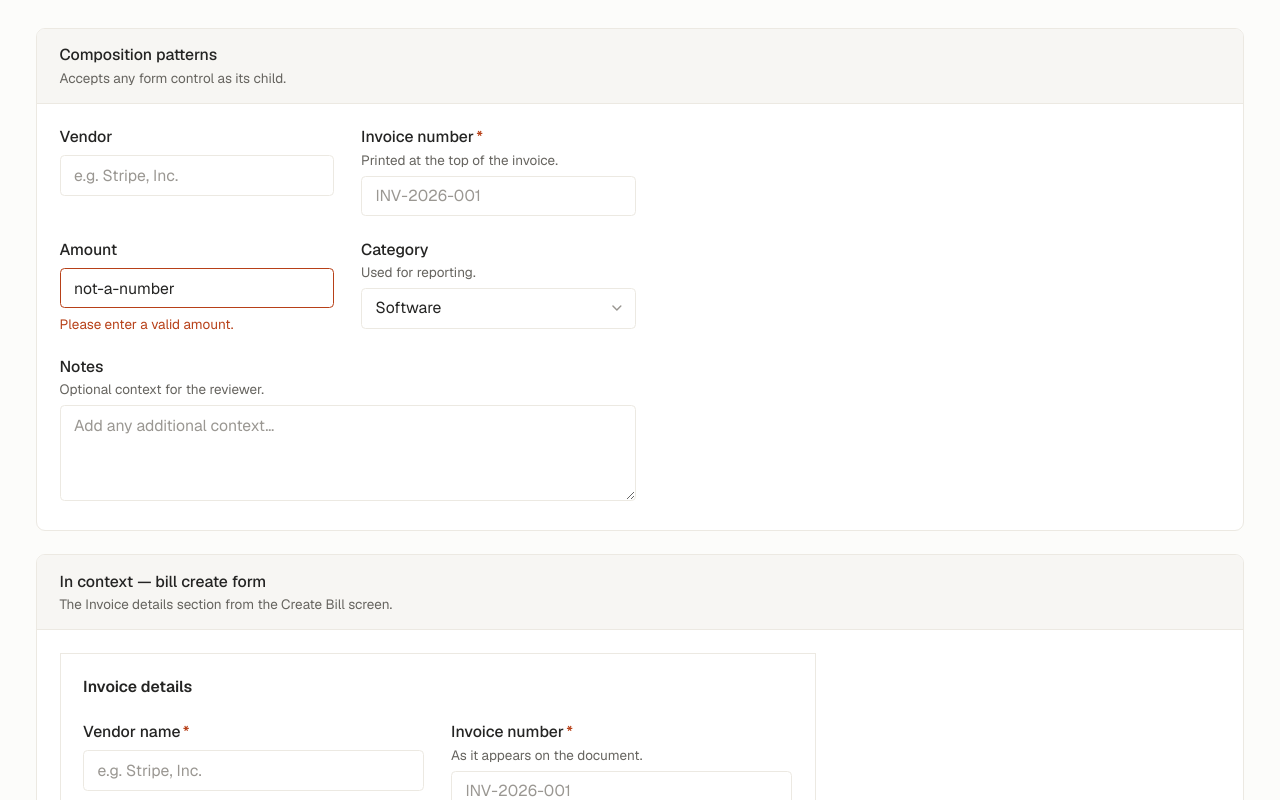
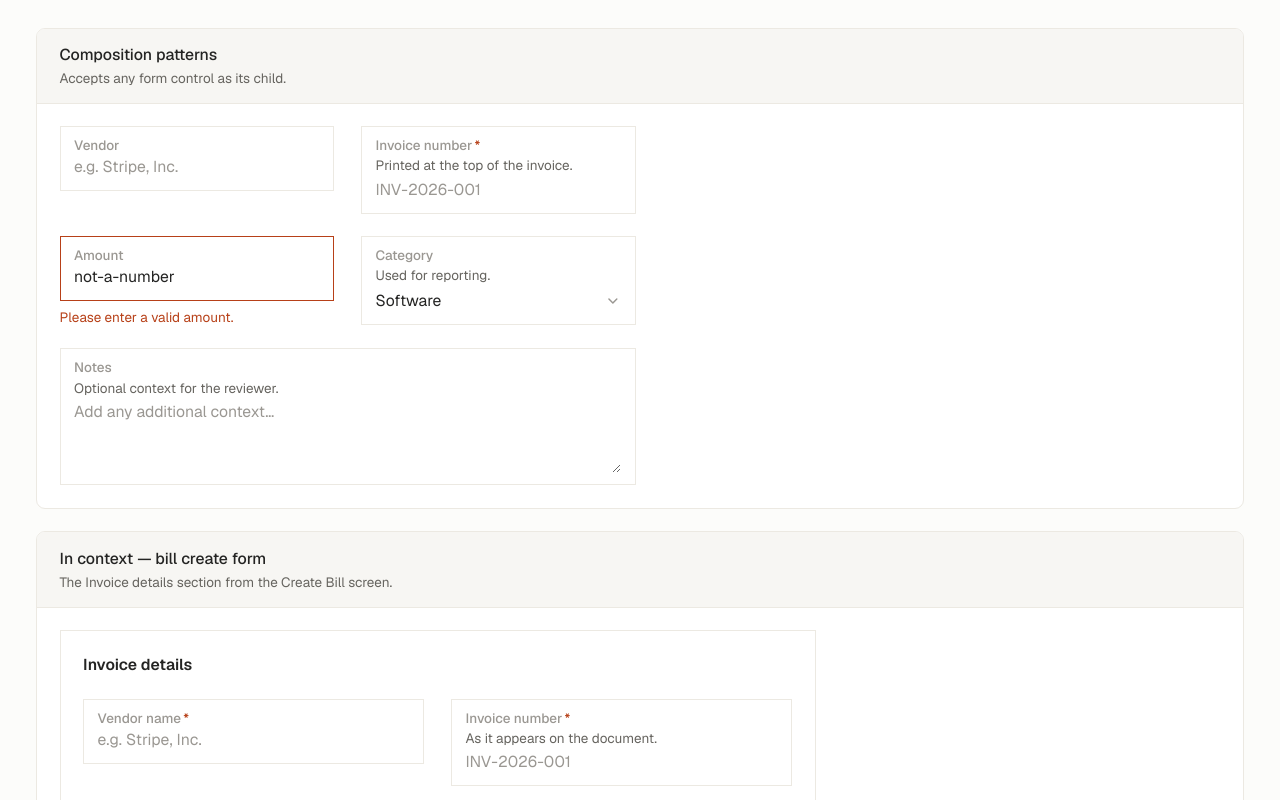
Before and after one commit to kalafuente/payables-platform, a Next.js app: page /design-system in a window 1280 px wide. Shown: the part 8980-9780 px from the top of the page. Built offline with nearby package versions, Linux system fonts and the light colour scheme.

Commit message:
refactor: improve form field composition

```diff
--- a/app/(app)/bills/[id]/edit/loading.tsx
+++ b/app/(app)/bills/[id]/edit/loading.tsx
@@ -2,9 +2,9 @@ import { Skeleton } from '@/components/ui/skeleton'
 
 function FormFieldSkeleton() {
   return (
-    <div className="space-y-1.5">
-      <Skeleton className="h-3.5 w-20 rounded" />
-      <Skeleton className="h-10 w-full rounded" />
+    <div className="rounded-sm border border-line px-3 pt-2 pb-2.5 flex flex-col gap-1.5">
+      <Skeleton className="h-2.5 w-20 rounded" />
+      <Skeleton className="h-4 w-2/3 rounded" />
     </div>
   )
 }
--- a/app/globals.css
+++ b/app/globals.css
@@ -255,6 +255,17 @@
   outline-offset: 2px;
 }
 
+input:focus-visible {
+  outline: none;
+  border-bottom: 2px solid var(--color-accent);
+}
+
+textarea:focus-visible {
+  outline: none;
+  border-bottom-color: var(--color-accent);
+  border-bottom-width: 2px;
+}
+
 /*
  * Root font size: 18px (+12.5% over browser default 16px).
  * All rem-based Tailwind utilities (spacing, type, radii, control heights)
--- a/components/ui/form-field.tsx
+++ b/components/ui/form-field.tsx
@@ -1,5 +1,23 @@
+'use client'
+
+import { createContext, useContext } from 'react'
 import { cn } from '@/lib/utils'
-import { Label } from './label'
+
+// ── Context ───────────────────────────────────────────────────────────────────
+// Input and Textarea read this to know they're inside a FormField container
+// and should render without their own border, background, or focus ring.
+
+export interface FormFieldContextValue {
+  error: boolean
+}
+
+export const FormFieldContext = createContext<FormFieldContextValue | null>(null)
+
+export function useFormFieldContext() {
+  return useContext(FormFieldContext)
+}
+
+// ── FormField ─────────────────────────────────────────────────────────────────
 
 export interface FormFieldProps {
   label: string
@@ -21,16 +39,36 @@ export function FormField({
   children,
 }: FormFieldProps) {
   return (
+    <FormFieldContext.Provider value={{ error: !!error }}>
       <div className={cn('flex flex-col', className)}>
-      <Label htmlFor={htmlFor} required={required}>
+
+        {/* Single bordered container — focus-within drives the ring */}
+        <div
+          className={cn(
+            'flex flex-col border bg-surface px-3 pt-2 pb-2.5',
+            'transition-colors duration-100',
+            'focus-within:outline-none focus-within:ring-2 focus-within:ring-accent',
+            error
+              ? 'border-overdue focus-within:border-overdue'
+              : 'border-line focus-within:border-line-strong',
+          )}
+        >
+          <label
+            htmlFor={htmlFor}
+            className="mb-0.5 text-xs font-medium text-ink-subtle"
+          >
             {label}
-      </Label>
+            {required && (
+              <span className="ml-0.5 text-overdue" aria-hidden="true">*</span>
+            )}
+          </label>
 
           {description && (
-        <p className="mt-0.5 text-xs text-ink-muted">{description}</p>
+            <p className="mb-1 text-xs text-ink-muted">{description}</p>
           )}
 
-      <div className="mt-1.5">{children}</div>
+          {children}
+        </div>
 
         {error && (
           <p
@@ -41,6 +79,8 @@ export function FormField({
             {error}
           </p>
         )}
+
       </div>
+    </FormFieldContext.Provider>
   )
 }
--- a/components/ui/input.tsx
+++ b/components/ui/input.tsx
@@ -2,6 +2,7 @@
 
 import { forwardRef } from 'react'
 import { cn } from '@/lib/utils'
+import { useFormFieldContext } from './form-field'
 
 export interface InputProps extends React.InputHTMLAttributes<HTMLInputElement> {
   error?: boolean
@@ -11,19 +12,39 @@ export const Input = forwardRef<HTMLInputElement, InputProps>(function Input(
   { className, error, ...props },
   ref,
 ) {
+  const ctx = useFormFieldContext()
+
+  // Inside FormField: render bare — the container owns border, bg, and focus ring.
+  if (ctx) {
+    return (
+      <input
+        ref={ref}
+        aria-invalid={ctx.error || undefined}
+        className={cn(
+          'w-full bg-transparent text-sm text-ink',
+          'placeholder:text-ink-subtle',
+          'focus:outline-none',
+          'disabled:cursor-not-allowed disabled:opacity-50',
+          className,
+        )}
+        {...props}
+      />
+    )
+  }
+
+  // Standalone: full border, bg, and focus ring.
   return (
     <input
       ref={ref}
       aria-invalid={error || undefined}
       className={cn(
-        'h-9 w-full rounded-sm border bg-surface px-3 text-sm text-ink',
+        'h-9 w-full border bg-surface px-3 text-sm text-ink',
         'placeholder:text-ink-subtle',
-        'focus:outline-none focus:ring-2 focus:ring-accent',
         'disabled:cursor-not-allowed disabled:opacity-50',
         'transition-colors duration-100',
         error
-          ? 'border-overdue focus:border-overdue'
-          : 'border-line focus:border-line-strong',
+          ? 'border-overdue'
+          : 'border-line',
         className,
       )}
       {...props}
--- a/components/ui/select.tsx
+++ b/components/ui/select.tsx
@@ -3,6 +3,7 @@
 import { forwardRef } from 'react'
 import { cn } from '@/lib/utils'
 import { ChevronDownIcon } from '@/components/icons'
+import { useFormFieldContext } from './form-field'
 
 export interface SelectProps extends React.SelectHTMLAttributes<HTMLSelectElement> {
   error?: boolean
@@ -12,13 +13,40 @@ export const Select = forwardRef<HTMLSelectElement, SelectProps>(function Select
   { className, error, children, ...props },
   ref,
 ) {
+  const ctx = useFormFieldContext()
+
+  // Inside FormField: bare select — no border, no bg, chevron repositioned.
+  if (ctx) {
+    return (
+      <div className="relative">
+        <select
+          ref={ref}
+          aria-invalid={ctx.error || undefined}
+          className={cn(
+            'w-full appearance-none bg-transparent pr-5 text-sm text-ink',
+            'focus:outline-none',
+            'disabled:cursor-not-allowed disabled:opacity-50',
+            className,
+          )}
+          {...props}
+        >
+          {children}
+        </select>
+        <div className="pointer-events-none absolute right-0 top-1/2 size-3.5 -translate-y-1/2 text-ink-subtle">
+          <ChevronDownIcon />
+        </div>
+      </div>
+    )
+  }
+
+  // Standalone: full border, bg, and focus ring.
   return (
     <div className="relative">
       <select
         ref={ref}
         aria-invalid={error || undefined}
         className={cn(
-          'h-9 w-full appearance-none rounded-sm border bg-surface px-3 pr-8 text-sm text-ink',
+          'h-9 w-full appearance-none border bg-surface px-3 pr-8 text-sm text-ink',
           'focus:outline-none focus:ring-2 focus:ring-accent',
           'disabled:cursor-not-allowed disabled:opacity-50',
           'transition-colors duration-100',
--- a/components/ui/textarea.tsx
+++ b/components/ui/textarea.tsx
@@ -2,6 +2,7 @@
 
 import { forwardRef } from 'react'
 import { cn } from '@/lib/utils'
+import { useFormFieldContext } from './form-field'
 
 export interface TextareaProps extends React.TextareaHTMLAttributes<HTMLTextAreaElement> {
   error?: boolean
@@ -11,19 +12,37 @@ export const Textarea = forwardRef<HTMLTextAreaElement, TextareaProps>(function
   { className, error, ...props },
   ref,
 ) {
+  const ctx = useFormFieldContext()
+
+  if (ctx) {
+    return (
+      <textarea
+        ref={ref}
+        aria-invalid={ctx.error || undefined}
+        className={cn(
+          'min-h-[72px] w-full bg-transparent text-sm text-ink',
+          'placeholder:text-ink-subtle',
+          'disabled:cursor-not-allowed disabled:opacity-50',
+          'resize-y',
+          className,
+        )}
+        {...props}
+      />
+    )
+  }
+
   return (
     <textarea
       ref={ref}
       aria-invalid={error || undefined}
       className={cn(
-        'min-h-[96px] w-full rounded-sm border bg-surface px-3 py-2 text-sm text-ink',
+        'min-h-[96px] w-full border bg-surface px-3 py-2 text-sm text-ink',
         'placeholder:text-ink-subtle',
-        'focus:outline-none focus:ring-2 focus:ring-accent',
         'disabled:cursor-not-allowed disabled:opacity-50',
         'resize-y transition-colors duration-100',
         error
-          ? 'border-overdue focus:border-overdue'
-          : 'border-line focus:border-line-strong',
+          ? 'border-overdue'
+          : 'border-line',
         className,
       )}
       {...props}
```
Lines whose indentation alone changed are shown as unchanged.
